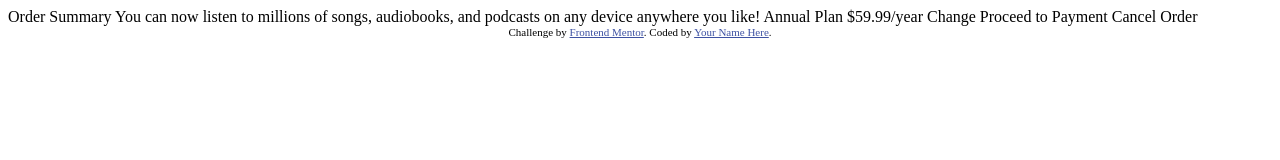
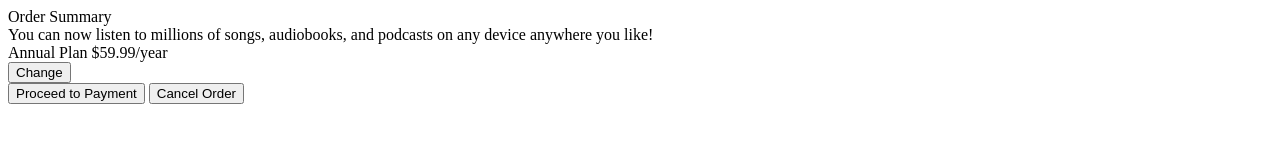
Before and after one commit to mrp4sten/order-summary-component-main, a plain HTML site: page index.html in a window 1280 px wide. Drawn offline with Linux system fonts and the light colour scheme.

Commit message:
Creating Card Body

```diff
--- a/index.html
+++ b/index.html
@@ -2,36 +2,39 @@
 <html lang="en">
 <head>
   <meta charset="UTF-8">
-  <meta name="viewport" content="width=device-width, initial-scale=1.0"> <!-- displays site properly based on user's device -->
+  <meta name="viewport" content="width=device-width, initial-scale=1.0">
+  <!-- displays site properly based on user's device -->
+  <link rel="icon" type="image/png" sizes="32x32" href="./images/favicon-32x32.png">
+  <title>Frontend Mentor | Order summary card</title>
+</head>
 
-  <link rel="icon" type="image/png" sizes="32x32" href="./images/favicon-32x32.png">
-
-  <title>Frontend Mentor | Order summary card</title>
-
-  <!-- Feel free to remove these styles or customise in your own stylesheet 👍 -->
-  <style>
-    .attribution { font-size: 11px; text-align: center; }
-    .attribution a { color: hsl(228, 45%, 44%); }
-  </style>
-</head>
 <body>
 
-  Order Summary
+  <div class="card">
+    <div class="card-header">
+    </div>
+    <div class="card-body">
+      <div class="card-body-title">
+        Order Summary
+      </div>
+      <div class="card-body-content">
+        You can now listen to millions of songs, audiobooks, and podcasts on any
+        device anywhere you like!
+      </div>
+      <div class="card-body-plan">
+        <div class="card-body-plan-icon"></div>
+        <div class="card-body-plan-price">
+          Annual Plan
+          $59.99/year
+        </div>
+        <input type="button" class="card-body-plan-btn" value="Change">
+      </div>
+      <div class="card-body-footer">
+        <input type="button" class="card-body-footer-btn" value="Proceed to Payment">
+        <input type="button" class="card-body-footer-btn" value="Cancel Order">
+      </div>
+    </div>
+  </div>
 
-  You can now listen to millions of songs, audiobooks, and podcasts on any
-  device anywhere you like!
-
-  Annual Plan
-  $59.99/year
-
-  Change
-
-  Proceed to Payment
-  Cancel Order
-
-  <div class="attribution">
-    Challenge by <a href="https://www.frontendmentor.io?ref=challenge" target="_blank">Frontend Mentor</a>.
-    Coded by <a href="#">Your Name Here</a>.
-  </div>
 </body>
 </html>
```
